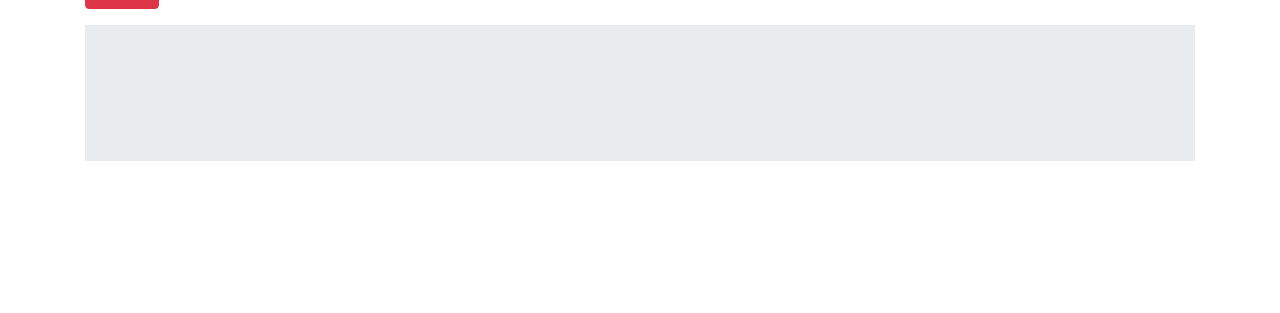
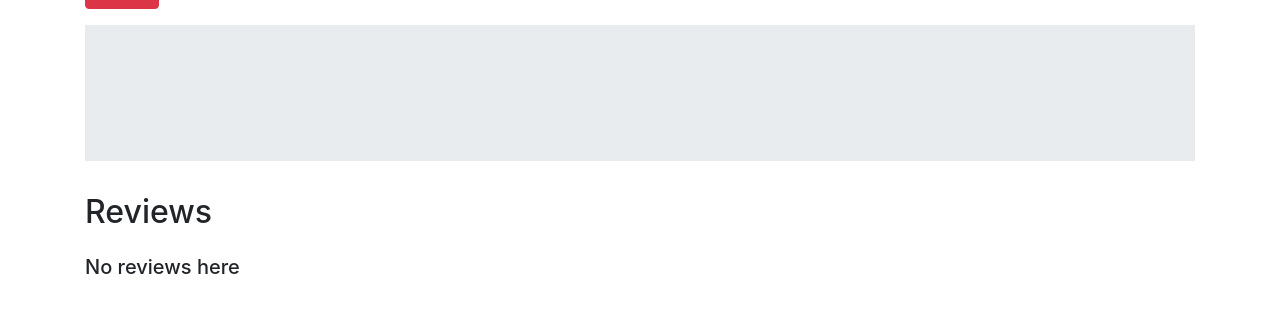
Before and after one commit to qwanysh/attractor_final_exam, a Django app: template library/users/templates/book/detail.html in a window 1280 px wide. Shown: the part 173-486 px from the top of the page. Run offline with Django 3.2, Linux system fonts and the light colour scheme; the template is opened without the code that fills it, so the values that code supplies are empty; some libraries are stand-ins or nearby versions.

Commit message:
Добавлен список отзывов на странице деталей книги

```diff
--- a/library/users/templates/book/detail.html
+++ b/library/users/templates/book/detail.html
@@ -7,7 +7,24 @@
 <div class="jumbotron jumbotron-fluid">
   <div class="container">
     <h1 class="display-4">{{ object.name }}</h1>
-<!--    <p class="lead">{{ object.name }}</p>-->
+    <!--    <p class="lead">{{ object.name }}</p>-->
   </div>
 </div>
+<h2 class="mb-4">Reviews</h2>
+{% for review in object.reviews.all %}
+<ul class="list-unstyled">
+  <li class="media">
+    <div class="media-body">
+      <h5 class="mt-0 mb-1">[<code>{{ review.created_at | date:'H:i d.m.Y' }}</code>]&nbsp;<a href="{% url 'users:detail' review.user.pk %}">{{ review.user.username }}</a></h5>
+      {{ review.text }}
+    </div>
+  </li>
+</ul>
+{% empty %}
+<li class="media">
+  <div class="media-body">
+    <h5 class="mt-0 mb-1">No reviews here</h5>
+  </div>
+</li>
+{% endfor %}
 {% endblock %}
```
